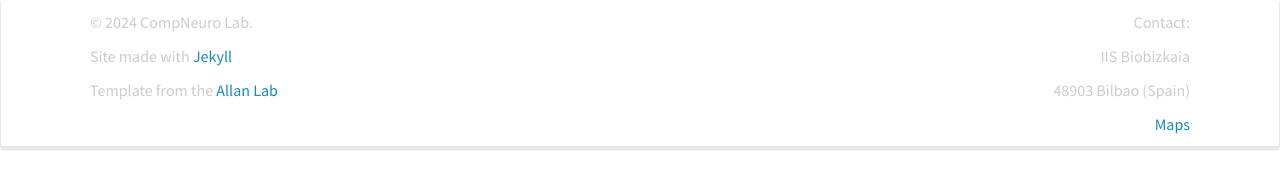
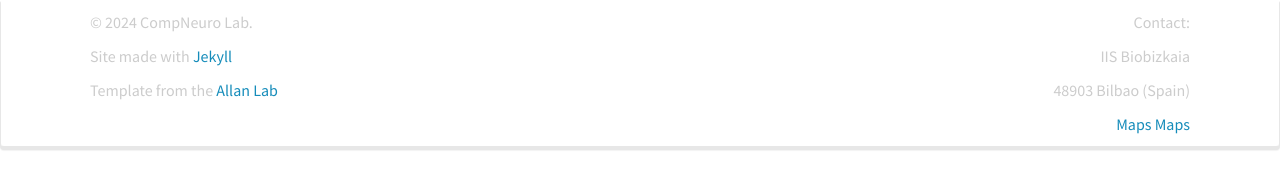
Before and after one commit to itellaetxe/compneurobilbao_website, a Jekyll site: the page built from _pages/research.md, in a window 1280 px wide and 1394 px high. Shown: the part 1222-1391 px from the top of the window. Built offline with Jekyll 4.4.1, drawn with Linux system fonts in a browser that asks for light colours; nearby versions of some CDN libraries.

Commit message:
ENH: Adds lab's gmail for contact

```diff
--- a/_includes/footer.html
+++ b/_includes/footer.html
@@ -20,6 +19,7 @@
 		<p>IIS Biobizkaia</p>
 		<p>48903 Bilbao (Spain)</p>
         <a href="https://maps.app.goo.gl/QZ6dh8fBq3QtaWRj6">Maps</a>
+		<a href="compneurobilbaolab@gmail.com">Maps</a>
 		</div>
 	  </div>
 	</div>
```
Also changed, not shown: other parts of _includes/footer.html (+0 -1 lines).
